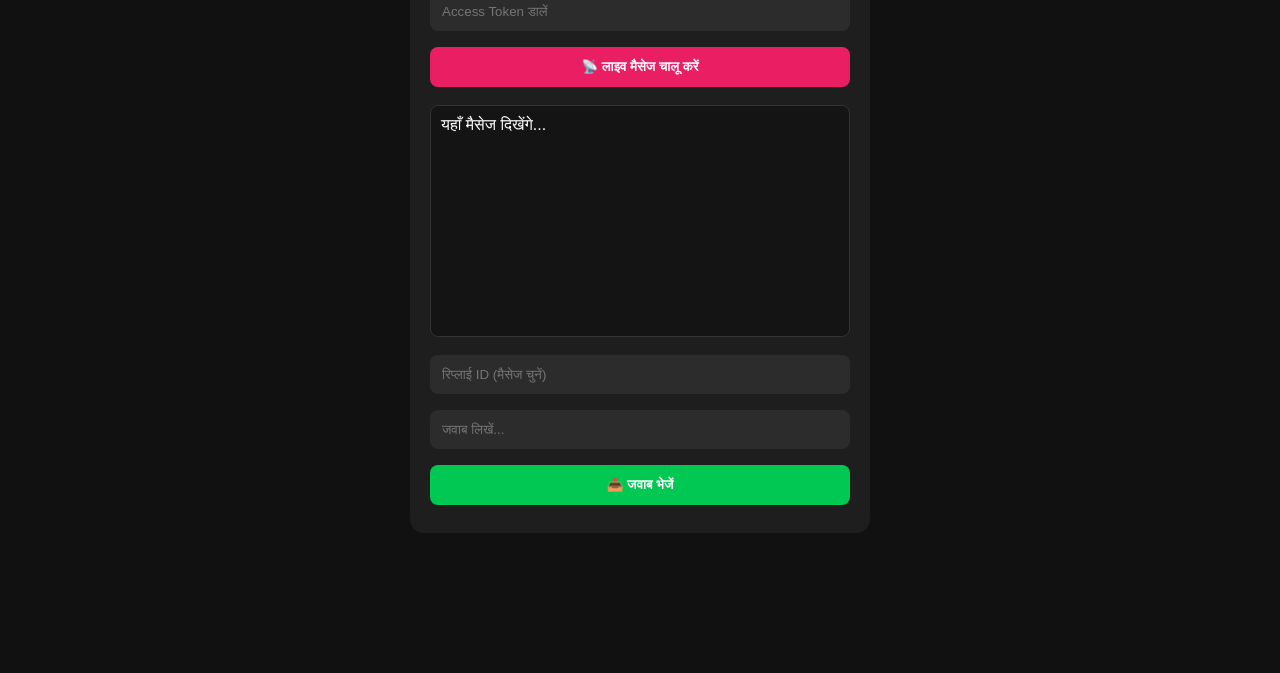
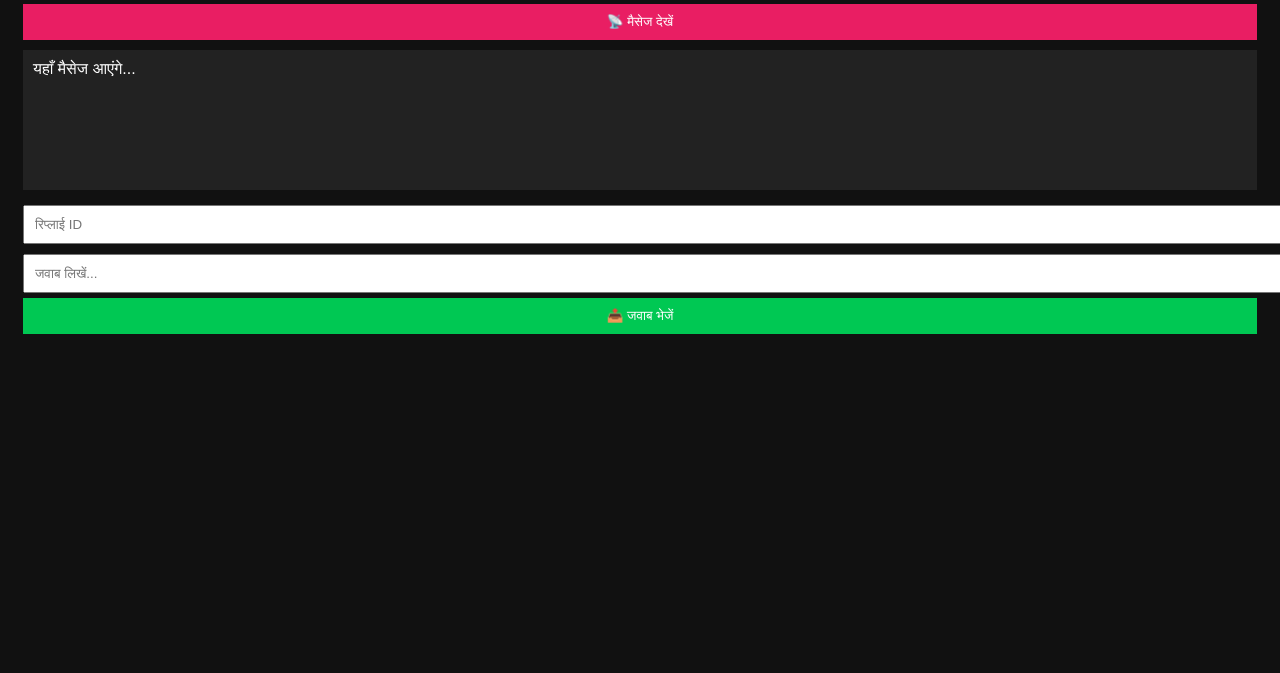
Before and after one commit to deepaknayak741/iloveyou, a plain HTML site: page index.html in a window 1280 px wide. Shown: the part 127-800 px from the top of the page. Drawn offline with Linux system fonts and the light colour scheme.

Commit message:
Update index.html

```diff
--- a/index.html
+++ b/index.html
@@ -1,141 +1,140 @@
 <!DOCTYPE html>
-<html lang="hi">
+<html>
 <head>
-<meta charset="UTF-8">
 <meta name="viewport"
- content="width=device-width,initial-scale=1">
-<title>Insta Live App</title>
-<style>
-body{background:#111;color:#fff;
- font-family:sans-serif;padding:15px}
-.box{max-width:420px;margin:auto;
- background:#1e1e1e;padding:20px;
- border-radius:14px}
-h2{text-align:center;color:#ff4081}
-input,button{width:100%;padding:12px;
- margin:8px 0;border-radius:8px;
- border:none;box-sizing:border-box}
-input{background:#2c2c2c;color:#fff}
-.b1{background:#e91e63;color:#fff;
- font-weight:bold}
-.b2{background:#00c853;color:#fff;
- font-weight:bold}
-#inbox{background:#141414;height:210px;
- overflow-y:auto;padding:10px;
- border-radius:8px;margin:10px 0;
- border:1px solid #333}
-#inbox p{border-bottom:1px solid #2a2a2a;
- padding:6px 0;margin:0;cursor:pointer}
-</style>
+ content="width=device-width">
 </head>
-<body>
-<div class="box">
- <h2>📸 Insta Live App</h2>
- <input id="tk" type="password"
-  placeholder="Access Token डालें">
- <button class="b1" onclick="start()">
-  📡 लाइव मैसेज चालू करें
+<body style="background:#111;
+ color:#fff;font-family:sans-serif;
+ padding:15px">
+
+<h3>📸 Insta Live</h3>
+
+<input id="tk"
+ placeholder="Page Token डालें"
+ style="width:100%;padding:10px;
+ margin:5px 0">
+
+<button onclick="go()"
+ style="width:100%;padding:10px;
+ background:#e91e63;color:#fff;
+ border:0">
+ 📡 मैसेज देखें
 </button>
- <div id="inbox">
-  यहाँ मैसेज दिखेंगे...
+
+<div id="bx"
+ style="background:#222;
+ padding:10px;margin:10px 0;
+ min-height:120px">
+ यहाँ मैसेज आएंगे...
 </div>
- <input id="rid"
-  placeholder="रिप्लाई ID (मैसेज चुनें)">
- <input id="txt"
-  placeholder="जवाब लिखें...">
- <button class="b2" onclick="reply()">
+
+<input id="id"
+ placeholder="रिप्लाई ID"
+ style="width:100%;padding:10px;
+ margin:5px 0">
+
+<input id="tx"
+ placeholder="जवाब लिखें..."
+ style="width:100%;padding:10px;
+ margin:5px 0">
+
+<button onclick="snd()"
+ style="width:100%;padding:10px;
+ background:#00c853;color:#fff;
+ border:0">
  📤 जवाब भेजें
 </button>
-</div>
+
 <script>
-let tm = null;
-const host =
- "https://facebook.com";
-const myId = "17841451638514561";
+const H =
+ "https://facebook.com" +
+ "/v21.0/me";
+const ME = "17841451638514561";
 
-function start() {
- let t = document.getElementById('tk')
+async function go() {
+ let t = document
+  .getElementById('tk')
   .value.trim();
- if (!t) { alert("Token डालें!"); return; }
- document.getElementById('inbox')
-  .innerHTML = "चेक हो रहा है...";
- if (tm) clearInterval(tm);
- load(t);
- tm = setInterval(() => load(t), 10000);
-}
-
-async function load(t) {
- let u = host + "/conversations?" +
-  "platform=instagram&limit=3&fields=" +
-  "participants,messages.limit(1)" +
-  "{message,from}&access_token=" + t;
+ let b = document
+  .getElementById('bx');
+ if (!t) return alert("Token डालें");
+ b.innerHTML = "लोड हो रहा है...";
+ let u = H + "/conversations?" +
+  "platform=instagram&limit=3&" +
+  "fields=participants," +
+  "messages.limit(1)" +
+  "{message,from}&access_token=" +
+  encodeURIComponent(t);
  try {
   let r = await fetch(u);
   let d = await r.json();
-  let bx = document.getElementById('inbox');
   if (d.error) {
-   bx.innerHTML = "❌ " + d.error.message;
+   b.innerHTML =
+    "❌ " + d.error.message;
    return;
   }
-  if (d.data && d.data.length > 0) {
-   bx.innerHTML = "";
+  b.innerHTML = "";
   d.data.forEach(c => {
-    if (!c.messages) return;
-    let m = c.messages.data.at(0);
+   let m = c.messages &&
+    c.messages.data.at(0);
    if (!m) return;
    let p = c.participants &&
     c.participants.data.find(
-      x => x.id != myId);
+     x => x.id != ME);
    let i = p ? p.id : m.from.id;
    let n = (p && p.username) ||
     m.from.name || "User";
-    bx.innerHTML +=
-     `<p onclick="setId('${i}')">` +
+   b.innerHTML +=
+    `<p onclick="set('${i}')">` +
     `<b>${n}:</b> ${m.message} ` +
-     `<small style="color:#0f9">` +
-     `[रिप्लाई]</small></p>`;
+    `<u>[रिप्लाई]</u></p>`;
   });
-  } else {
-   bx.innerHTML = "कोई मैसेज नहीं है।";
-  }
  } catch (e) {
-  document.getElementById('inbox')
-   .innerHTML = "⚠️ " + e.message;
+  b.innerHTML = "⚠️ " + e.message;
  }
 }
- function setId(id) {
- document.getElementById('rid').value = id;
+
+function set(i) {
+ document.getElementById('id')
+  .value = i;
 }
 
-async function reply() {
- let t = document.getElementById('tk')
+async function snd() {
+ let t = document
+  .getElementById('tk')
   .value.trim();
- let id = document.getElementById('rid')
+ let i = document
+  .getElementById('id')
   .value.trim();
- let tx = document.getElementById('txt')
+ let x = document
+  .getElementById('tx')
   .value.trim();
- if (!t || !id || !tx) {
-  alert("सब भरें!"); return;
+ if (!t || !i || !x) {
+  return alert("सब भरें");
  }
- let u = host + "/messages?" +
-  "access_token=" + t;
+ let u = H + "/messages?" +
+  "access_token=" +
+  encodeURIComponent(t);
  try {
   let r = await fetch(u, {
    method: "POST",
    headers: {
-    "Content-Type": "application/json"
+    "Content-Type":
+     "application/json"
    },
    body: JSON.stringify({
-    recipient: { id: id },
-    message: { text: tx }
+    recipient: { id: i },
+    message: { text: x }
    })
   });
   let d = await r.json();
   if (d.error) {
    alert("❌ " + d.error.message);
   } else {
-   alert("✅ जवाब भेज दिया गया!");
-   document.getElementById('txt').value = "";
+   alert("✅ चला गया!");
+   document.getElementById('tx')
+    .value = "";
   }
  } catch (e) {
   alert("⚠️ " + e.message);
```
Lines whose indentation alone changed are shown as unchanged.
